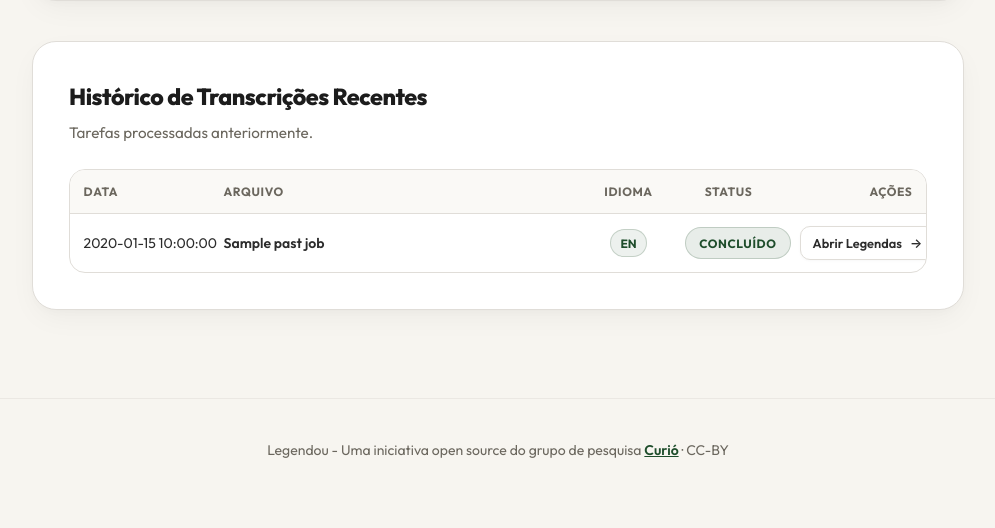
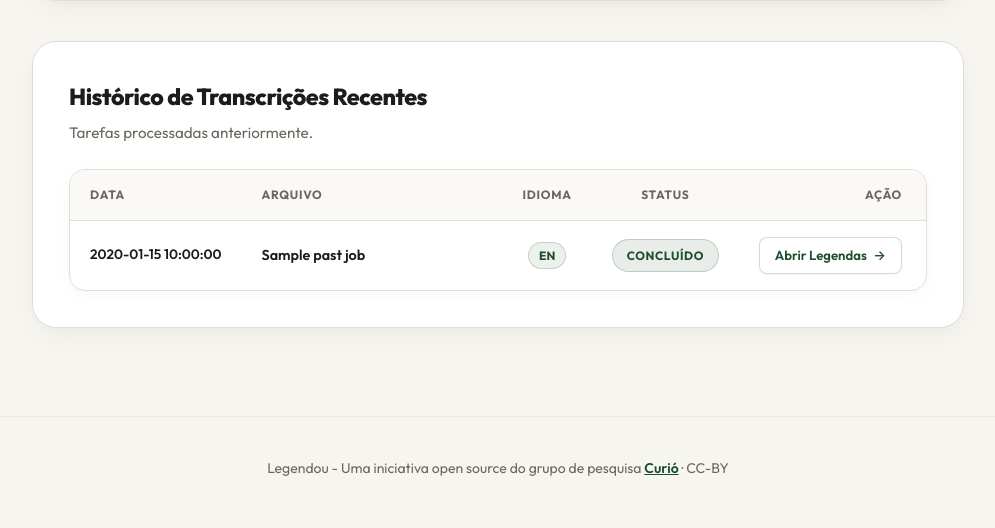
Before and after one commit to tiagobraga/legendou, a FastAPI app: template templates/index.html in a window 1280 px wide. Shown: the part 1089-1617 px from the top of the page, without its empty margins (142-1137 px from the left). Before the commit the page ends 1547 px from the top, so only its background shows below. Run offline with FastAPI, Linux system fonts and the light colour scheme; the template is opened without the code that fills it: most values are stand-ins (such as "Sample title", 1, 10 or a date in 2020).

Commit message:
fix: word-level timestamp alignment, rich MP3 ID3 metadata, elegant non-clipped history table

```diff
--- a/main.py
+++ b/main.py
@@ -326,7 +326,13 @@ async def process_job(
             })
             mp3_name = f"{base_name}.mp3"
             mp3_path = job_dir / mp3_name
-            await convert_to_mp3(media_path, mp3_path)
+            extra_meta = {
+                "title": JOBS[job_id].get("original_name") or base_name,
+                "comment": f"Tarefa #{job_id} • Legendou (curio.ia.br)"
+            }
+            if JOBS[job_id].get("media_url"):
+                extra_meta["comment"] = f"Fonte: {JOBS[job_id]['media_url']} • Legendou (curio.ia.br)"
+            await convert_to_mp3(media_path, mp3_path, extra_metadata=extra_meta)
             mp3_file = mp3_name
             JOBS[job_id]["mp3_file"] = mp3_file
 
--- a/services/downloader.py
+++ b/services/downloader.py
@@ -70,6 +70,8 @@ async def download_with_ytdlp(
         "yt-dlp",
         "--no-playlist",
         "-f", "bestaudio/best",
+        "--embed-metadata",
+        "--write-info-json",
         "-o", out_template,
         url
     ]
--- a/static/css/style.css
+++ b/static/css/style.css
@@ -651,40 +651,35 @@ a:hover {
 
 /* Recent Tasks Table / List */
 .table-wrap {
-  overflow: hidden;
   border: 1px solid var(--color-brand-border);
   border-radius: 16px;
   background: var(--color-brand-card);
+  box-shadow: 0 4px 16px rgba(0, 0, 0, 0.03);
+  overflow: hidden;
 }
 
 .clean-table {
   width: 100%;
-  table-layout: fixed;
-  border-collapse: collapse;
+  border-collapse: separate;
+  border-spacing: 0;
   text-align: left;
 }
-
-.col-width-date { width: 140px; }
-.col-width-file { width: auto; }
-.col-width-lang { width: 85px; }
-.col-width-status { width: 115px; }
-.col-width-actions { width: 140px; }
 
 .clean-table th {
   background: #FAF9F6;
   font-size: 0.75rem;
   font-weight: 700;
   text-transform: uppercase;
-  letter-spacing: 0.05em;
+  letter-spacing: 0.06em;
   color: var(--color-brand-muted);
-  padding: 0.75rem 0.85rem;
+  padding: 0.95rem 1.25rem;
   border-bottom: 1.5px solid var(--color-brand-border);
 }
 
 .clean-table td {
-  padding: 0.75rem 0.85rem;
+  padding: 1rem 1.25rem;
   border-bottom: 1px solid var(--color-brand-border-light);
-  font-size: 0.875rem;
+  font-size: 0.9rem;
   color: var(--color-brand-text);
   vertical-align: middle;
 }
@@ -693,30 +688,80 @@ a:hover {
   border-bottom: none;
 }
 
-.clean-table tr:hover td {
-  background: #FAF9F6;
+.clean-table tbody tr {
+  transition: background-color 0.15s ease;
+}
+
+.clean-table tbody tr:hover {
+  background-color: #FAF8F2;
 }
 
 .col-date {
-  color: var(--color-brand-muted);
-  font-size: 0.8rem;
-  line-height: 1.3;
   white-space: nowrap;
 }
 
-.col-file {
+.date-day {
+  display: block;
   font-weight: 600;
   color: var(--color-brand-title);
+  font-size: 0.85rem;
+  line-height: 1.2;
+}
+
+.date-time {
+  display: block;
+  font-size: 0.75rem;
+  color: var(--color-brand-muted);
+  margin-top: 2px;
+}
+
+.col-file {
+  max-width: 320px;
+}
+
+.file-name-wrap {
+  font-weight: 600;
+  color: var(--color-brand-title);
+  line-height: 1.35;
   word-break: break-word;
   overflow-wrap: anywhere;
-  hyphens: auto;
-  line-height: 1.35;
+  display: -webkit-box;
+  -webkit-line-clamp: 2;
+  -webkit-box-orient: vertical;
+  overflow: hidden;
 }
 
 .btn-table-action {
+  display: inline-flex;
+  align-items: center;
+  gap: 0.4rem;
+  padding: 0.45rem 0.95rem;
+  font-size: 0.825rem;
+  font-weight: 600;
+  border-radius: 8px;
+  color: var(--color-primary);
+  background: #FFFFFF;
+  border: 1px solid var(--color-primary-border);
+  text-decoration: none;
   white-space: nowrap;
-  padding: 0.35rem 0.75rem;
-  font-size: 0.8rem;
+  transition: all 0.2s cubic-bezier(0.16, 1, 0.3, 1);
+  box-shadow: 0 1px 3px rgba(0, 0, 0, 0.04);
+}
+
+.btn-table-action:hover {
+  background: var(--color-primary);
+  color: #FFFFFF;
+  border-color: var(--color-primary);
+  transform: translateY(-1px);
+  box-shadow: 0 3px 8px rgba(30, 77, 43, 0.18);
+}
+
+.btn-table-action .arrow {
+  transition: transform 0.2s ease;
+}
+
+.btn-table-action:hover .arrow {
+  transform: translateX(2px);
 }
 
 .font-medium {
--- a/templates/index.html
+++ b/templates/index.html
@@ -7,7 +7,7 @@
   <link rel="preconnect" href="https://fonts.googleapis.com">
   <link rel="preconnect" href="https://fonts.gstatic.com" crossorigin>
   <link href="https://fonts.googleapis.com/css2?family=Outfit:wght@300;400;500;600;700;800&family=Merriweather:ital,wght@0,300;0,400;0,700;1,300;1,400&display=swap" rel="stylesheet">
-  <link rel="stylesheet" href="/static/css/style.css?v=20261028_v3">
+  <link rel="stylesheet" href="/static/css/style.css?v=20261028_v4">
   <link rel="icon" type="image/png" href="/static/favicon.png?v=20261027">
 </head>
 <body>
@@ -154,27 +154,25 @@
 
         <div class="table-wrap">
           <table class="clean-table">
-            <colgroup>
-              <col class="col-width-date">
-              <col class="col-width-file">
-              <col class="col-width-lang">
-              <col class="col-width-status">
-              <col class="col-width-actions">
-            </colgroup>
             <thead>
               <tr>
-                <th>Data</th>
+                <th style="width: 125px;">Data</th>
                 <th>Arquivo</th>
-                <th style="text-align: center;">Idioma</th>
-                <th style="text-align: center;">Status</th>
-                <th style="text-align: right;">Ações</th>
+                <th style="width: 90px; text-align: center;">Idioma</th>
+                <th style="width: 120px; text-align: center;">Status</th>
+                <th style="width: 160px; text-align: right; padding-right: 1.5rem;">Ação</th>
               </tr>
             </thead>
             <tbody>
               {% for j in past_jobs %}
               <tr>
-                <td class="col-date">{{ j.created_at }}</td>
-                <td class="col-file" title="{{ j.original_name }}">{{ j.original_name }}</td>
+                <td class="col-date">
+                  <span class="date-day">{{ j.created_at.split(' ')[0] if ' ' in j.created_at else j.created_at }}</span>
+                  <span class="date-time">{{ j.created_at.split(' ')[1] if ' ' in j.created_at else '' }}</span>
+                </td>
+                <td class="col-file" title="{{ j.original_name }}">
+                  <div class="file-name-wrap">{{ j.original_name }}</div>
+                </td>
                 <td style="text-align: center;">
                   <span class="lang-pill">
                     {{ j.effective_source_language or j.detected_language or j.source_language }}
@@ -189,10 +187,10 @@
                   <span class="status-badge status-proc">Processando</span>
                   {% endif %}
                 </td>
-                <td style="text-align: right;">
-                  <a href="/jobs/{{ j.id }}" class="btn btn-sm btn-outline btn-table-action">
+                <td style="text-align: right; padding-right: 1.5rem;">
+                  <a href="/jobs/{{ j.id }}" class="btn-table-action">
                     <span>Abrir Legendas</span>
-                    <span>→</span>
+                    <span class="arrow">→</span>
                   </a>
                 </td>
               </tr>
--- a/templates/job.html
+++ b/templates/job.html
@@ -7,7 +7,7 @@
   <link rel="preconnect" href="https://fonts.googleapis.com">
   <link rel="preconnect" href="https://fonts.gstatic.com" crossorigin>
   <link href="https://fonts.googleapis.com/css2?family=Outfit:wght@300;400;500;600;700;800&family=Merriweather:ital,wght@0,300;0,400;0,700;1,300;1,400&display=swap" rel="stylesheet">
-  <link rel="stylesheet" href="/static/css/style.css?v=20261028_v3">
+  <link rel="stylesheet" href="/static/css/style.css?v=20261028_v4">
   <link rel="icon" type="image/png" href="/static/favicon.png?v=20261028">
 </head>
 <body data-job-id="{{ job.id }}" data-job-status="{{ job.status }}">
```
Also changed, not shown: services/audio.py (+95 -3 lines), services/transcriber.py (+11 -6 lines).
